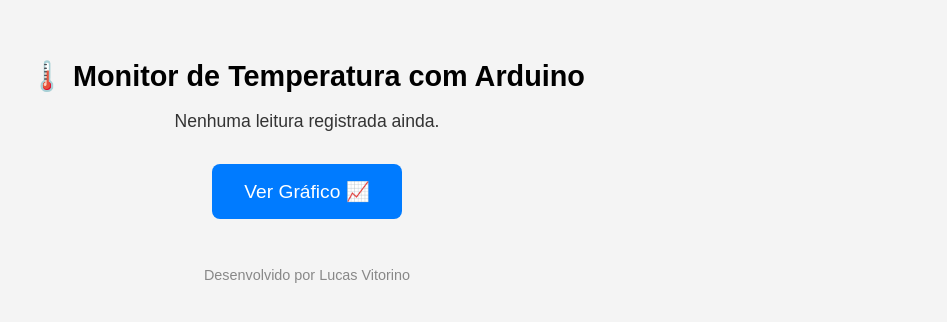
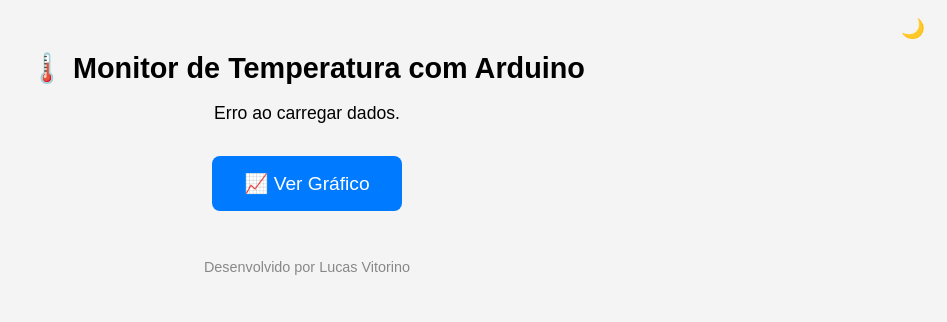
Before and after one commit to Lucas-Vitorino/ProjetoArduino, a Flask app: page / in a window 1280 px wide. Shown: the top 322 px of the page, without its empty margins (333-1280 px from the left). Run offline with Flask 2, Linux system fonts and the light colour scheme.

Commit message:
feat: home com tema manual e atualização automática da temperatura

```diff
--- a/templates/home.html
+++ b/templates/home.html
@@ -1,58 +1,129 @@
 <!DOCTYPE html>
-<html>
+<html lang="pt-br">
 <head>
   <meta charset="UTF-8">
   <title>Monitor de Temperatura</title>
   <meta name="viewport" content="width=device-width, initial-scale=1">
   <style>
+    :root {
+      --bg: #f4f4f4;
+      --text: #000;
+      --footer: #888;
+      --button-bg: #007BFF;
+      --button-hover: #0056b3;
+    }
+
+    body.dark {
+      --bg: #121212;
+      --text: #f4f4f4;
+      --footer: #aaa;
+    }
+
     body {
+      background-color: var(--bg);
+      color: var(--text);
       font-family: sans-serif;
       text-align: center;
       padding: 2rem;
-      background-color: #f4f4f4;
+      margin: 0;
+      transition: background-color 0.3s, color 0.3s;
     }
+
     h1 {
       font-size: 1.8rem;
       margin-bottom: 1rem;
     }
+
+    #tema-toggle {
+      position: absolute;
+      top: 1rem;
+      right: 1rem;
+      font-size: 1.2rem;
+      background: none;
+      border: none;
+      cursor: pointer;
+      color: inherit;
+    }
+
     p.temp {
       font-size: 1.1rem;
       margin-bottom: 2rem;
-      color: #333;
+      white-space: pre-line;
     }
+
     a.botao {
       display: inline-block;
       padding: 1rem 2rem;
       font-size: 1.2rem;
       color: white;
-      background-color: #007BFF;
+      background-color: var(--button-bg);
       border-radius: 8px;
       text-decoration: none;
       transition: background-color 0.3s;
     }
+
     a.botao:hover {
-      background-color: #0056b3;
+      background-color: var(--button-hover);
     }
+
     footer {
       margin-top: 3rem;
       font-size: 0.9rem;
-      color: #888;
+      color: var(--footer);
     }
   </style>
 </head>
 <body>
+  <button id="tema-toggle">🌙</button>
+
   <h1>🌡️ Monitor de Temperatura com Arduino</h1>
 
-  {% if temperatura %}
-    <p class="temp">
-      Última leitura: <strong>{{ temperatura }} °C</strong><br>
-      em {{ data }} às {{ hora }} (BRT)
-    </p>
-  {% else %}
-    <p class="temp">Nenhuma leitura registrada ainda.</p>
-  {% endif %}
+  <p id="dados" class="temp">Carregando...</p>
 
-  <a class="botao" href="/grafico">Ver Gráfico 📈</a>
+  <a class="botao" href="/grafico">📈 Ver Gráfico</a>
+
   <footer>Desenvolvido por Lucas Vitorino</footer>
+
+  <script>
+    async function atualizarTemperatura() {
+      try {
+        const res = await fetch("/api/ultima");
+        const data = await res.json();
+        if (data.temperatura) {
+          document.getElementById("dados").innerText =
+            `🌡️ Última leitura: ${data.temperatura} °C\n📅 ${data.data} ⏰ ${data.hora} (BRT)`;
+        } else {
+          document.getElementById("dados").innerText = "Nenhuma leitura registrada.";
+        }
+      } catch {
+        document.getElementById("dados").innerText = "Erro ao carregar dados.";
+      }
+    }
+
+    atualizarTemperatura();
+    setInterval(atualizarTemperatura, 15000);
+
+    // 🌙 Alternância de tema claro/escuro
+    const toggleBtn = document.getElementById("tema-toggle");
+    const body = document.body;
+
+    function aplicarTema(tema) {
+      if (tema === "dark") {
+        body.classList.add("dark");
+        toggleBtn.textContent = "☀️";
+      } else {
+        body.classList.remove("dark");
+        toggleBtn.textContent = "🌙";
+      }
+      localStorage.setItem("tema", tema);
+    }
+
+    toggleBtn.addEventListener("click", () => {
+      const temaAtual = body.classList.contains("dark") ? "light" : "dark";
+      aplicarTema(temaAtual);
+    });
+
+    aplicarTema(localStorage.getItem("tema") || "light");
+  </script>
 </body>
 </html>
```
